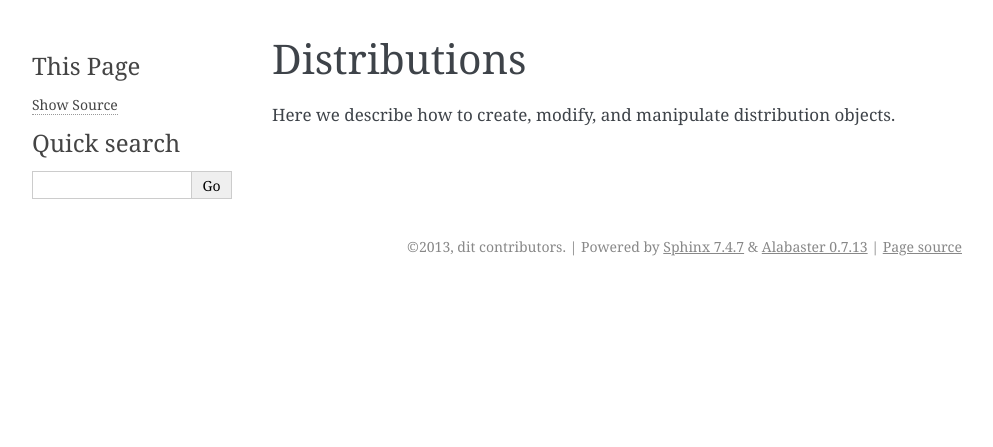
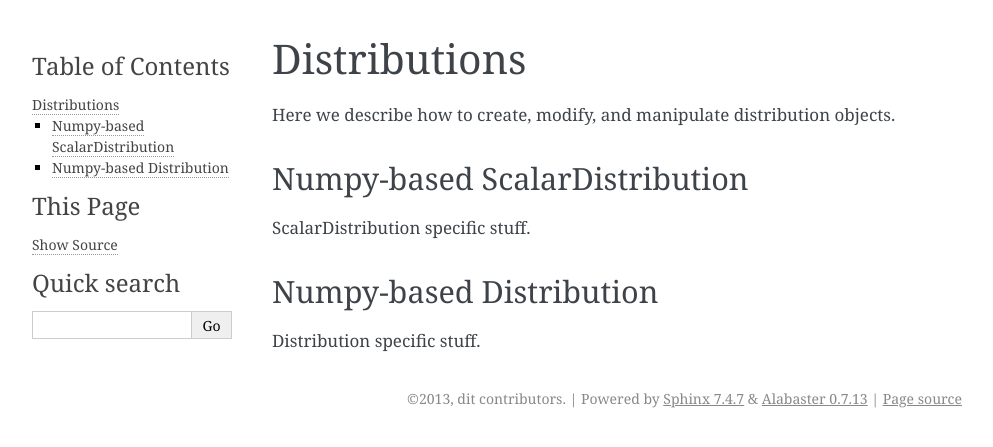
Before and after one commit to dit/dit, a Sphinx documentation site: the page built from docs/distributions.rst, in a window 1280 px wide. Shown: the top 447 px of the page, without its empty margins (148-1141 px from the left). Built offline with Sphinx 7.4.7, drawn with Linux system fonts in a browser that asks for light colours.

Commit message:
put some py:module directives for distributions

```diff
--- a/docs/distributions.rst
+++ b/docs/distributions.rst
@@ -1,7 +1,22 @@
 .. distributions.rst
+.. py:module:: dit.distribution
 
 *************
 Distributions
 *************
 
 Here we describe how to create, modify, and manipulate distribution objects.
+
+.. py:module:: dit.npscalardist
+
+Numpy-based ScalarDistribution
+==============================
+
+ScalarDistribution specific stuff.
+
+.. py:module:: dit.npdist
+
+Numpy-based Distribution
+========================
+
+Distribution specific stuff.
```
